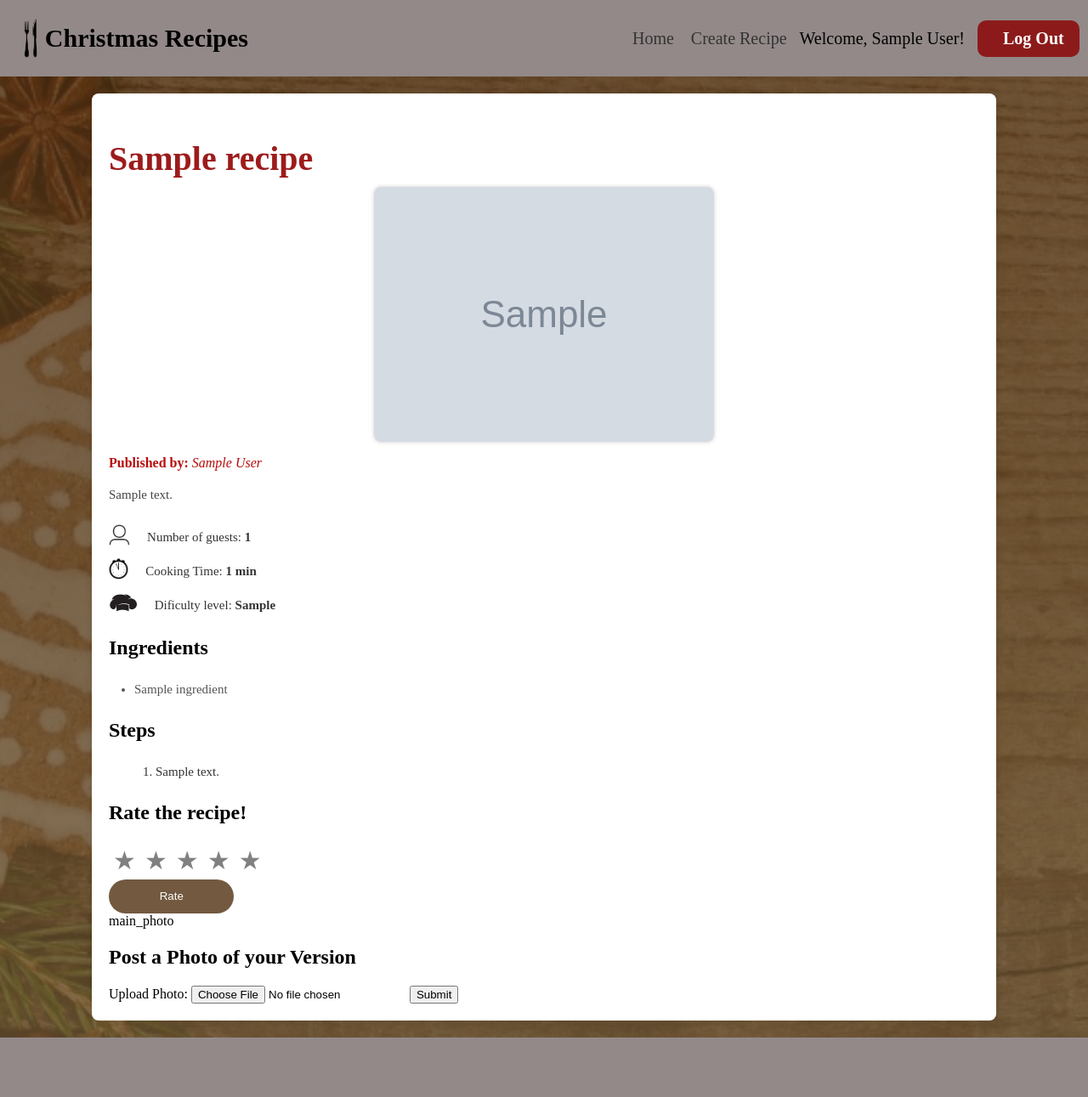
After one commit to anaalumu/webs_with_virtual, a Flask app: page /recipe_view/1 in a window 1280 px wide. The commit adds this page. Shown: the whole page at 85% size. Run offline with Flask 3, Linux system fonts and the light colour scheme; a user stored in the database is signed in; tables that the repository leaves empty hold one stand-in row (values such as "Sample post"); grey boxes marked "Sample" are stand-in pictures.

Commit message:
create recipe terminado rate y subir fotos a media

```diff
--- a/recipes/recipe.py
+++ b/recipes/recipe.py
@@ -5,12 +5,14 @@ from flask_login import current_user
 from flask_sqlalchemy import SQLAlchemy
 import pathlib
 from flask import current_app
+from flask import session
 
 from . import model
 
 MAIN_PHOTOS_FOLDER = "/static/main_photos"
 
 bp = Blueprint("recipe", __name__)
+
 
 @bp.route("/create_recipe")
 @flask_login.login_required
@@ -54,16 +56,14 @@ def create_recipe_post():
     new_recipe.main_photo = filename
     db.session.commit()
 
-   # we need to get all the ingredients from Ingredients:
-    existing_ingredients = model.Ingredients.query.all()
-    return render_template("recipe/recipe_interm.html", recipe=new_recipe, existing_ingredients=existing_ingredients)
+    return render_template("recipe/recipe_interm.html", recipe = new_recipe)
 
 
 @bp.route("/recipe_interm/<int:recipe_id>")
 @flask_login.login_required
-def recipe_interm(recipe_id):
-    recipe = db.get_or_404(model.Recipes, recipe_id)
-    return render_template("recipe/recipe_interm.html")
+def recipe_interm(recipe):
+    session["recipe_id"] = recipe.id
+    return render_template("recipe/recipe_interm.html", recipe = recipe)
 
 @bp.route("/recipe_interm/<int:recipe_id>/add_ingredient", methods=["POST"])
 @flask_login.login_required
@@ -72,7 +72,7 @@ def add_ingredient(recipe_id):
     quantity = request.form.get("quantity")
     units = request.form.get("units")
     #check if exits:
-    ingredient = Ingredients.query.filter_by(name = ingredient_name).first()
+    ingredient = model.Ingredients.query.filter_by(name = ingredient_name).first()
     if not ingredient:
         ingredient = model.Ingredients(name = ingredient_name)
         db.session.add(ingredient)
@@ -84,14 +84,29 @@ def add_ingredient(recipe_id):
 
     db.session.add(quantified_ingredient)
     db.session.commit()
-    session['existing_ingredients'] = existing_ingredients
-    return redirect(url_for("recipe.recipe_interm", recipe_id=recipe_id))
+
+    ingredients = (
+    db.session.query(model.Ingredients.name)
+    .join(model.QuantifiedIngredients)
+    .filter(model.QuantifiedIngredients.recipes_id == recipe_id)
+    .all())
+    ingredient_names = [ing[0] for ing in ingredients]
+
+    steps = (
+    db.session.query(model.Steps.description)
+    .filter(model.Steps.recipe_id == recipe_id)
+    .all())
+    steps_names =[st[0] for st in steps]
+    recipe = model.Recipes.query.get(recipe_id)
+
+    return render_template("recipe/recipe_interm.html", recipe=recipe,
+    ingredients = ingredient_names, steps = steps_names)
 
 @bp.route("/recipe_interm/<int:recipe_id>/add_step", methods=["POST"])
 @flask_login.login_required
 def add_step(recipe_id):
     #check how many steps are already
-    existing_steps = Steps.query.filter_by(recipe_id=recipe_id).count()
+    existing_steps = model.Steps.query.filter_by(recipe_id=recipe_id).count()
     seq_n = existing_steps + 1
 
     step = request.form.get("step_description")
@@ -99,20 +114,70 @@ def add_step(recipe_id):
 
     db.session.add(new_step)
     db.session.commit()
-    return redirect(url_for("recipe.recipe_interm", recipe_id=recipe_id))
+
+    ingredients = (
+    db.session.query(model.Ingredients.name)
+    .join(model.QuantifiedIngredients)
+    .filter(model.QuantifiedIngredients.recipes_id == recipe_id)
+    .all())
+    ingredient_names = [ing[0] for ing in ingredients]
+
+    steps = (
+    db.session.query(model.Steps.description)
+    .filter(model.Steps.recipe_id == recipe_id)
+    .all())
+    steps_names =[st[0] for st in steps]
+    recipe = model.Recipes.query.get(recipe_id)
+
+    return render_template("recipe/recipe_interm.html", recipe=recipe,
+    ingredients = ingredient_names, steps = steps_names)
+
+
 
 
 @bp.route("/recipe_interm/<int:recipe_id>/recipe-completed", methods=["POST"])
 @flask_login.login_required
 def recipe_completed(recipe_id):
-    recipe = Recipes.query.get(recipe_id)
-    return render_template("recipe/recipe.html", recipe = recipe)
+    return redirect(url_for("recipe.recipe_view", recipe_id=recipe_id))
 
-@bp.route("/recipe/<int:recipe_id>")
+@bp.route("/recipe_view/<int:recipe_id>")
 @flask_login.login_required
-def recipe(recipe_id):
-    recipe = db.get_or_404(model.Recipes, recipe_id)
-    return render_template("recipe/recipe.html", recipe = recipe)
+def recipe_view(recipe_id):
+    recipe = model.Recipes.query.get(recipe_id)
+    ingredients = (
+    db.session.query(model.Ingredients.name)
+    .join(model.QuantifiedIngredients)
+    .filter(model.QuantifiedIngredients.recipes_id == recipe_id)
+    .all())
+    ingredient_names = [ing[0] for ing in ingredients]
+
+    steps = (
+    db.session.query(model.Steps.description)
+    .filter(model.Steps.recipe_id == recipe_id)
+    .all())
+    steps_names =[st[0] for st in steps]
+    recipe = model.Recipes.query.get(recipe_id)
+
+    return render_template("recipe/recipe_view.html", recipe = recipe, recipe_id=recipe_id, ingredients = ingredient_names, steps = steps_names)
+
+@bp.route("/recipe_view/<int:recipe_id>/rate", methods=["POST"] )
+@flask_login.login_required
+def rate(recipe_id):
+    rating = request.form.get("rating")
+    new_rate = model.Rating(value = rating, user_id = flask_login.current_user.id, recipes_id = recipe_id)
+    db.session.add(new_rate)
+    db.session.commit()
+    return redirect(url_for("recipe.recipe_view", recipe_id=recipe_id))
+
+@bp.route("/recipe_view/<int:recipe_id>/upload_photo", methods=["POST"] )
+@flask_login.login_required
+def upload_photo(recipe_id):
+    rating = request.form.get("rating")
+    new_rate = model.Rating(value = rating, user_id = flask_login.current_user.id, recipes_id = recipe_id)
+    db.session.add(new_rate)
+    db.session.commit()
+    return redirect(url_for("recipe.recipe_view", recipe_id=recipe_id))
+
 
 """@bp.route("/recipe1")
 def recipe1():
--- /dev/null
+++ b/recipes/templates/recipe/recipe_view.html
@@ -0,0 +1,92 @@
+{% extends 'base.html' %}
+
+{% block specific_css %}
+    <link rel="stylesheet" href="{{ url_for('static', filename='styles_recipeView.css') }}">
+{% endblock %}
+
+{% block content %}
+<div class="recipe-container">
+    <div class="title">
+        <h1>{{recipe.title}}</h1>
+        <img src="{{ url_for('static', filename='main_photos/' + recipe.main_photo) }}" alt="Recipe Image">
+    </div>
+
+
+    <div class="created-by">
+        <p><b>Published by: </b> <i>{{recipe.user.name}}</i></p>
+    </div>
+
+    <div class="description">
+        <p>{{recipe.description}}</p>
+    </div>
+
+    <div class="recipe-details">
+        <div class="n-persons">
+            <img src = "{{ url_for('static', filename= 'person.png') }}", alt ="person_symbol">
+            <p>Number of guests: <b>{{recipe.n_person}}</b></p>
+        </div>
+
+        <div class="cooking-time">
+            <img src = "{{ url_for('static', filename= 'clock.png') }}", alt ="clock_symbol">
+            <p>Cooking Time: <b>{{recipe.cooking_time}} min</b></p>
+        </div>
+
+        <div class="dificulty-level">
+            <img src = "{{ url_for('static', filename= 'hat.png') }}", alt ="hat_symbol">
+            <p>Dificulty level: <b>{{recipe.dificulty}}</b></p>
+        </div>
+
+    </div>
+
+    <div class="ingredients">
+        <h2>Ingredients</h2>
+            <ul>
+                {% for ing in ingredients %}
+                    <li>{{ing}}</li>
+                {% endfor %}
+            </ul>
+        </div>
+
+        <div class="steps">
+            <h2>Steps</h2>
+                <ol>
+                    {% for step in steps %}
+                        <li>{{step}}</li>
+                    {% endfor %}
+                </ol>
+        </div>
+        <!--<div class="other-photos">
+            <h2>Photos from other users:</h2>
+                {% for ph in recipe.other_photos %}
+                    <img src="{{ph}}" alt="Imagen de otro usuario">
+                {% endfor %}
+            </div>-->
+            {% if current_user.is_authenticated %}
+            <div class="forms-for-users">
+                    <h2>Rate the recipe!</h2>
+                    <form action="{{ url_for('recipe.rate', recipe_id=recipe.id)}}" method="post">
+                        <div class="rating">
+                            <input type="radio" id="star5" name="rating" value=5 />
+                            <label for="star5"></label>
+                            <input type="radio" id="star4" name="rating" value=4 />
+                            <label for="star4"></label>
+                            <input type="radio" id="star3" name="rating" value=3 />
+                            <label for="star3"></label>
+                            <input type="radio" id="star2" name="rating" value=2 />
+                            <label for="star2"></label>
+                            <input type="radio" id="star1" name="rating" value=1 />
+                            <label for="star1"></label>
+                        </div>
+                        <div class="btn-field">
+                            <button type="submit" >Rate</button>
+                        </div>
+                    </form>main_photo
+                    <h2>Post a Photo of your Version</h2>
+                    <form action="{{ url_for('recipe.upload_photo', recipe_id=recipe_id) }}" method="POST" enctype="multipart/form-data">
+                        <label for="photo">Upload Photo:</label>
+                        <input type="file" id= "other_photos" name="other_photos" accept="image/jpeg,image/png" required/>
+                        <button type="submit">Submit</button>
+                    </form>
+            </div>
+            {% endif %}
+{% endblock %}
```
Also changed, not shown: recipes/templates/recipe/recipe.html (deleted, +0 -42 lines), recipes/templates/recipe/recipe_interm.html (+5 -8 lines), recipes/static/main_photos/23.jpg (added), recipes/static/main_photos/24.jpg (added), recipes/static/main_photos/25.jpg (added), recipes/static/main_photos/26.jpg (added), recipes/static/main_photos/27.jpg (added), recipes/static/main_photos/28.jpg (added).
